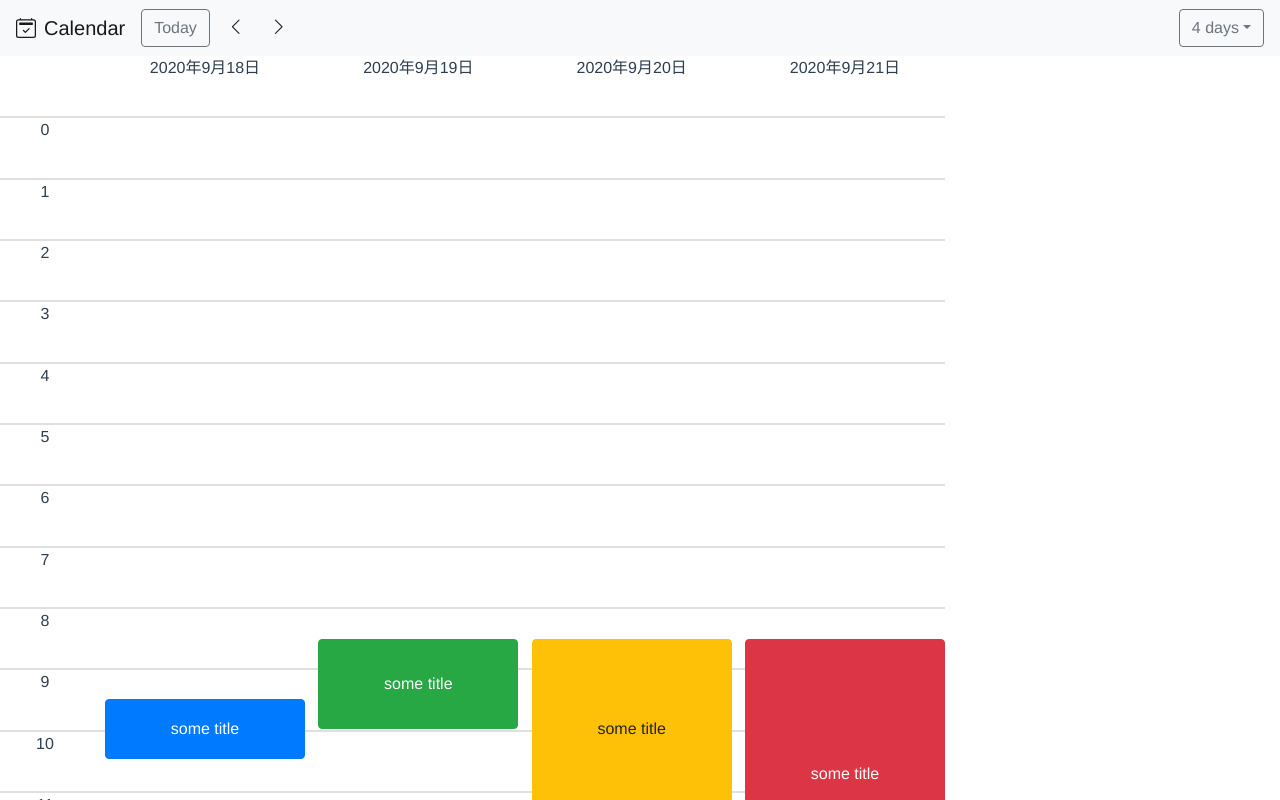
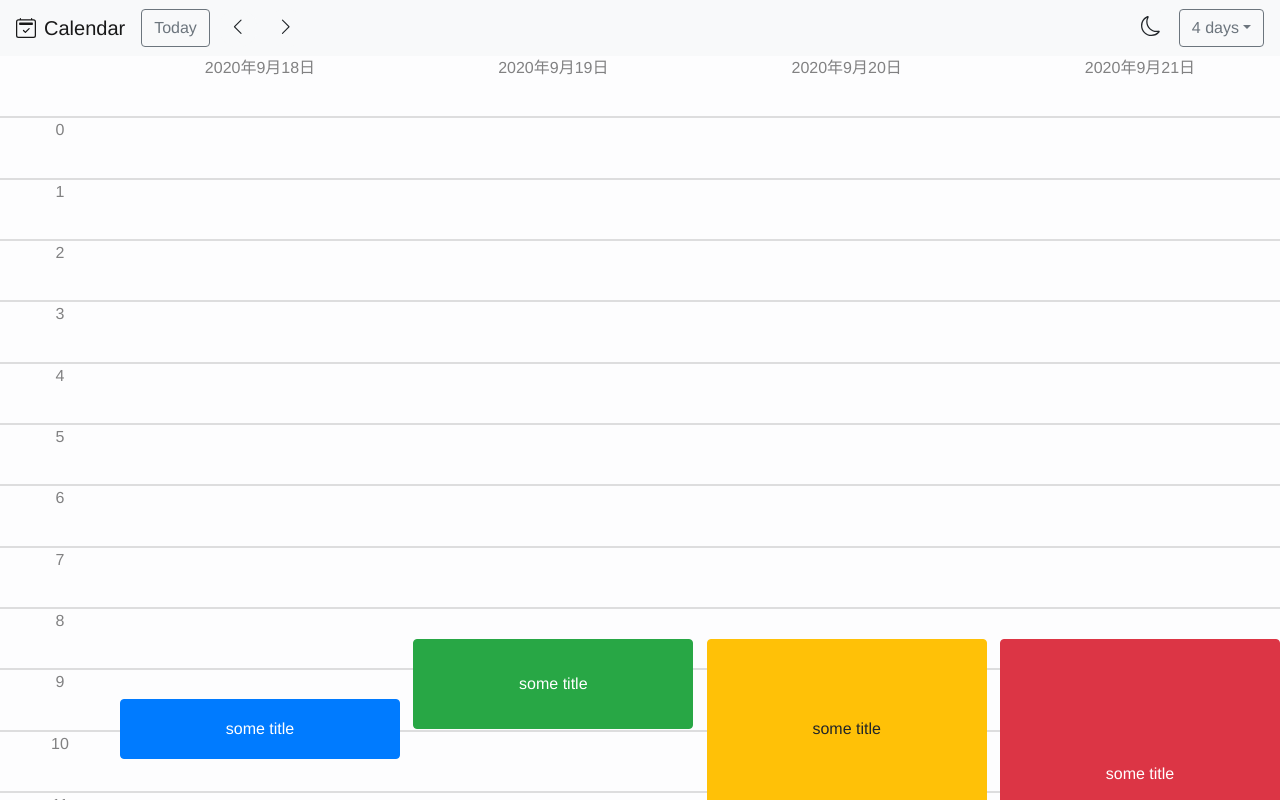
Before and after one commit to primus2019/G-Calendar, a Vue app: page /#/ in a window 1280 px wide. Shown: the top 800 px of the page. Built offline with nearby package versions, Linux system fonts and the light colour scheme.

Commit message:
Fix problems of padding and margin of b-row; Add dark-mode shifting;

```diff
--- a/src/components/HourList.vue
+++ b/src/components/HourList.vue
@@ -1,37 +1,45 @@
 <template>
-  <b-row style="width: 100%;"
-    :cols-xl="totalCols['xl']"
-    :cols-lg="totalCols['lg']"
-    :cols-md="totalCols['md']"
-    :cols-sm="totalCols['sm']"
-    :cols="totalCols['cols']"
-  >
-    <b-col :xl="hourIndexCols['xl']" :lg="hourIndexCols['lg']" :md="hourIndexCols['md']" :sm="hourIndexCols['sm']" :cols="hourIndexCols['cols']" style="margin: 0px; padding: 0px;">
+  <b-row style="width: 100%; margin: 0px;">
+    <b-col xl="1" lg="1" md="1" sm="1" cols="1" style="margin: 0px; padding: 0px;">
       <b-list-group flush>
-        <b-list-group-item class="list-group-item"></b-list-group-item>
+        <b-list-group-item
+          class="list-group-item"
+          :variant="darkMode ? 'dark' : 'light'"
+        ></b-list-group-item>
         <div v-for="n in 24" :key="n">
-          <b-list-group-item class="list-group-item">{{ n - 1 }}</b-list-group-item>
+          <b-list-group-item
+            class="list-group-item"
+            :variant="darkMode ? 'dark' : 'light'"
+          >{{ n - 1 }}</b-list-group-item>
         </div>
       </b-list-group>
     </b-col>
+    <b-col xl="11" lg="11" md="11" sm="11" cols="11" style="padding: 0px;">
+      <b-row
+        style="width: 100%; margin: 0px;"
+        cols-xl="totalCols[timeUnit]"
+        cols-lg="totalCols[timeUnit]"
+        cols-md="totalCols[timeUnit]"
+        cols-sm="totalCols[timeUnit]"
+        cols="totalCols[timeUnit]"
+      >
     <b-col
-      :xl="Math.floor((totalCols['xl'] - hourIndexCols['xl']) / timeUnitNum[timeUnit])"
-      :lg="Math.floor((totalCols['lg'] - hourIndexCols['lg']) / timeUnitNum[timeUnit])"
-      :md="Math.floor((totalCols['md'] - hourIndexCols['md']) / timeUnitNum[timeUnit])"
-      :sm="Math.floor((totalCols['sm'] - hourIndexCols['sm']) / timeUnitNum[timeUnit])"
-      :cols="Math.floor((totalCols['cols'] - hourIndexCols['cols']) / timeUnitNum[timeUnit])"
       v-for="day in timeUnitNum[timeUnit]"
       :key="day"
       style="margin: 0px; padding: 0px;"
     >
       <b-list-group flush>
-        <b-list-group-item class="list-group-item">
+        <b-list-group-item
+          class="list-group-item"
+          :variant="darkMode ? 'dark' : 'light'"
+        >
           {{ listItems[day - 1].date }}
         </b-list-group-item>
         <div v-for="hour in 24" :key="hour">
           <b-list-group-item
             button
             class="list-group-item"
+            :variant="darkMode ? 'dark' : 'light'"
             @click="$emit('add-task')"
           >
             <b-button
@@ -48,6 +56,8 @@
         </div>
       </b-list-group>
     </b-col>
+      </b-row>
+    </b-col>
   </b-row>
 </template>
 
@@ -58,24 +68,16 @@ export default Vue.extend({
   props: {
     timeUnit: String,
     tableFields: Array,
-    listItems: Object
+    listItems: Object,
+    darkMode: Boolean
   },
   data () {
     return {
       listItemHeight: '45px',
       totalCols: {
-        xl: 12,
-        lg: 12,
-        md: 12,
-        sm: 12,
-        cols: 12
-      },
-      hourIndexCols: {
-        xl: 1,
-        lg: 1,
-        md: 1,
-        sm: 2,
-        cols: 2
+        W: 7,
+        D: 1,
+        X: 4
       },
       timeUnitNum: {
         W: 7,
--- a/src/components/Navbar.vue
+++ b/src/components/Navbar.vue
@@ -1,5 +1,9 @@
 <template>
-  <b-navbar toggleable="sm" variant="light">
+  <b-navbar
+    toggleable="sm"
+    :variant="darkMode ? 'dark' : 'light'"
+    :type="darkMode ? 'dark' : 'light'"
+  >
     <b-navbar-brand href="#">
       <b-icon icon="calendar2-check" class="mr-2"></b-icon>
       <span id="calendar-title">Calendar</span>
@@ -10,22 +14,56 @@
     <b-collapse id="nav-collapse" is-nav>
       <b-navbar-nav>
         <b-nav-form>
-          <b-button variant="outline-secondary" class="mr-2" @click="$emit('focus-today')">
+          <b-button
+            class="mr-2"
+            :variant="darkMode ? 'outline-light' : 'outline-secondary'"
+            @click="$emit('focus-today')">
             Today
           </b-button>
-          <b-button variant="light" pill size="sm" class="mr-2">
+          <b-button
+            pill
+            size="sm"
+            class="mr-2 change-date-button"
+            :variant="darkMode ? 'dark' : 'light'"
+          >
             <b-icon icon="chevron-left"></b-icon>
           </b-button>
-          <b-button variant="light" pill size="sm">
+          <b-button
+            pill
+            size="sm"
+            class="mr-2 change-date-button"
+            :variant="darkMode ? 'dark' : 'light'"
+          >
             <b-icon icon="chevron-right"></b-icon>
           </b-button>
         </b-nav-form>
       </b-navbar-nav>
       <b-navbar-nav class="ml-auto">
         <b-nav-form>
-          <b-dropdown variant="outline-secondary" :text="timeUnitMap[timeUnit]">
+          <b-button
+            id="dark-mode-shift-button"
+            class="mr-2"
+            :variant="darkMode ? 'dark' : 'light'"
+            @click="$emit('shift-dark-mode')"
+          >
+            <b-icon
+              aria-hidden
+              :icon="darkMode ? 'sun' : 'moon'"
+            ></b-icon>
+          </b-button>
+        </b-nav-form>
+        <b-nav-form>
+          <b-dropdown
+            :variant="darkMode ? 'outline-light' : 'outline-secondary'"
+            :text="timeUnitMap[timeUnit]"
+          >
             <div v-for="(item, key, index) in timeUnitMap" :key="index">
-              <b-dropdown-item @click="$emit('change-time-unit', key)">{{ item }}</b-dropdown-item>
+              <b-dropdown-item-button
+                :variant="darkMode ? 'outline-light' : 'outline-dark'"
+                @click="$emit('change-time-unit', key)"
+              >
+                {{ item }}
+              </b-dropdown-item-button>
             </div>
           </b-dropdown>
         </b-nav-form>
@@ -41,6 +79,9 @@ export default Vue.extend({
   props: {
     timeUnit: {
       type: String
+    },
+    darkMode: {
+      type: Boolean
     }
   },
   data () {
@@ -61,4 +102,17 @@ export default Vue.extend({
 .navbar {
   width: 100%;
 }
+#dark-mode-shift-button {
+  width: 30pt;
+  height: 30pt;
+  border-radius: 30pt;
+  padding: 0;
+  vertical-align: text-top;
+}
+.change-date-button {
+  width: 30pt;
+  height: 30pt;
+  border-radius: 30pt;
+  padding: 0;
+}
 </style>
--- a/src/components/TaskDetail.vue
+++ b/src/components/TaskDetail.vue
@@ -3,16 +3,24 @@
     centered
     hide-backdrop
     :id="id"
+    :header-bg-variant="darkMode ? 'dark' : 'light'"
+    :body-bg-variant="darkMode ? 'dark' : 'light'"
+    :footer-bg-variant="darkMode ? 'dark' : 'light'"
     @show="reset"
   >
     <template v-slot:modal-header style="align-items: center;">
-      <h3 v-if="!editTitle" @dblclick="editTitle = true">{{ tmpTask.title }}</h3>
+      <h3
+        v-if="!editTitle"
+        :style="{ color: darkMode ? 'white' : 'black' }"
+        @dblclick="editTitle = true"
+      >{{ tmpTask.title }}</h3>
       <b-input-group-append
         v-if="editTitle"
       >
         <b-form-input
           autofocus
           v-model="titleOnInput"
+          :style="{ color: darkMode ? 'white' : 'black', 'background-color': 'transparent' }"
           @keydown.enter="handleTitleInput"
           @blur="handleTitleInput"
         ></b-form-input>
@@ -61,6 +69,7 @@
       rows="8"
       :plaintext="!editDescription"
       :value="tmpTask.description"
+      :style="{ color: darkMode ? 'white' : 'black', 'background-color': 'transparent' }"
       @dblclick="editDescription = true"
       @keydown.ctrl.enter="editDescription = false"
       @blur="editDescription = false"
@@ -70,6 +79,7 @@
       no-resize
       :plaintext="!editLocation"
       :value="tmpTask.location"
+      :style="{ color: darkMode ? 'white' : 'black', 'background-color': 'transparent' }"
       @dblclick="editLocation = true"
       @keydown.ctrl.enter="editLocation = false"
       @blur="editLocation = false"
@@ -81,6 +91,7 @@
       icon-empty="star"
       stars="3"
       v-model="tmpTask.importance"
+      :style="{ 'background-color': darkMode ? '#4d4d4d' : '#e9ecef' }"
       :color="importanceColorMap[tmpTask.importance]"
     ></b-form-rating>
   </b-modal>
@@ -92,7 +103,8 @@ export default Vue.extend({
   name: 'TaskDetail',
   props: {
     task: Object,
-    id: String
+    id: String,
+    darkMode: Boolean
   },
   data () {
     return {
--- a/src/views/Calendar.vue
+++ b/src/views/Calendar.vue
@@ -1,17 +1,20 @@
 <template>
-  <b-container :fluid="true">
-    <b-row>
+  <b-container style="padding: 0px;" :fluid="true">
+    <b-row style="margin: 0px;">
       <Navbar
         :timeUnit="timeUnit"
+        :darkMode="darkMode"
         @change-time-unit="handleChangeTimeUnit"
         @focus-today="handleFocusToday"
+        @shift-dark-mode="handleShiftDarkMode"
       ></Navbar>
     </b-row>
-    <b-row>
+    <b-row style="margin: 0px;">
       <HourList
         :timeUnit="timeUnit"
         :tableFields="tableFields"
         :listItems="listItems"
+        :darkMode="darkMode"
         @add-task="handleAddTask"
         @show-task="handleShowTask"
       ></HourList>
@@ -19,6 +22,7 @@
     <TaskDetail
       id="task-detail"
       :task="taskOnShow"
+      :darkMode="darkMode"
       @alter-task="handleAlterTask"
       @delete-task="handleDeleteTask"
     ></TaskDetail>
@@ -167,7 +171,8 @@ export default Vue.extend({
           }
         }
       },
-      taskOnShow: {}
+      taskOnShow: {},
+      darkMode: false
     }
   },
   methods: {
@@ -177,6 +182,10 @@ export default Vue.extend({
     },
     handleFocusToday (): void {
       console.log('handleFocusToday')
+    },
+    handleShiftDarkMode (): void {
+      console.log('handleShiftDarkMode')
+      this.darkMode = !this.darkMode
     },
     async handleAddTask (): Promise<void> {
       await console.log('handleAddTask')
```
